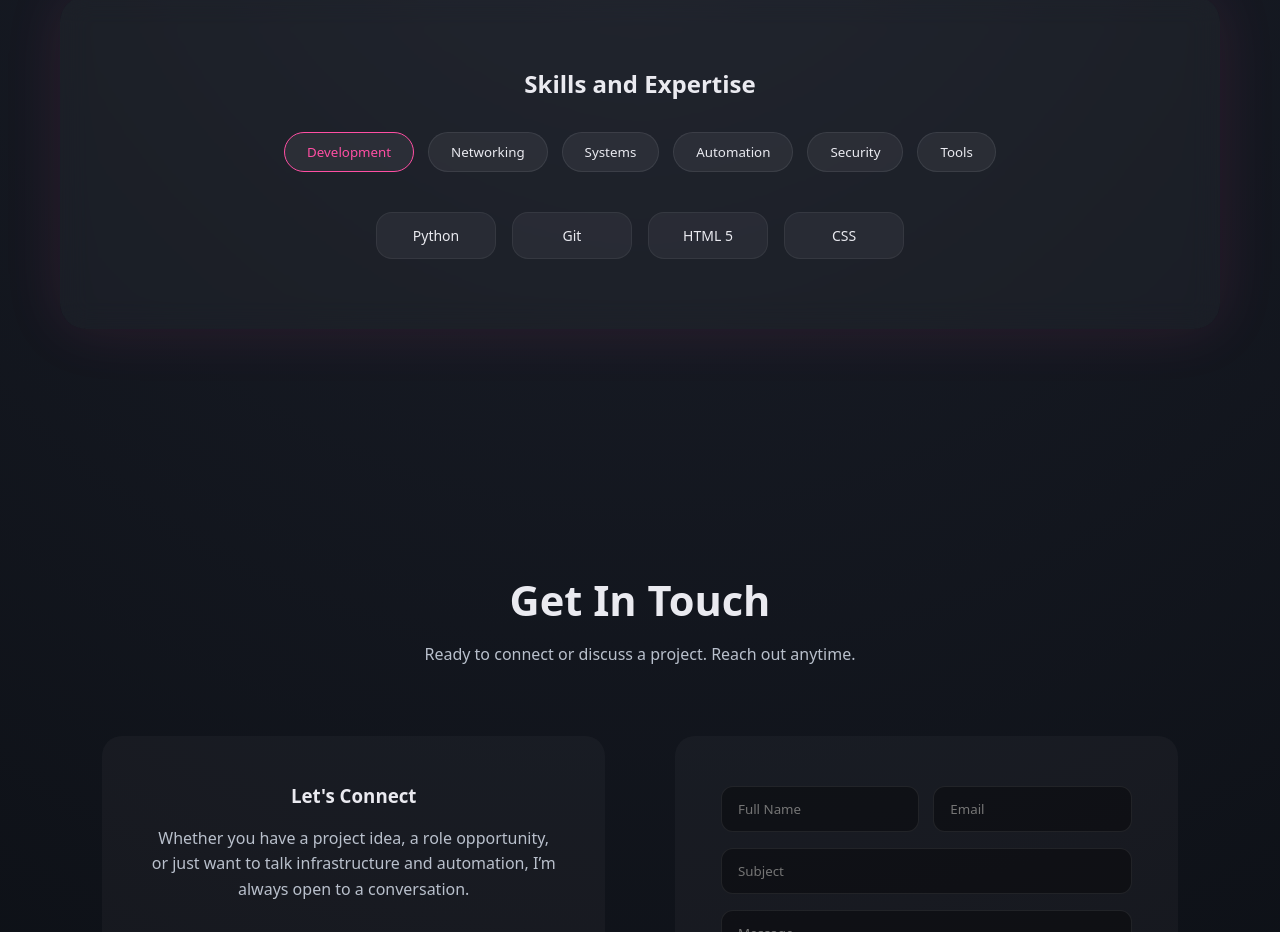
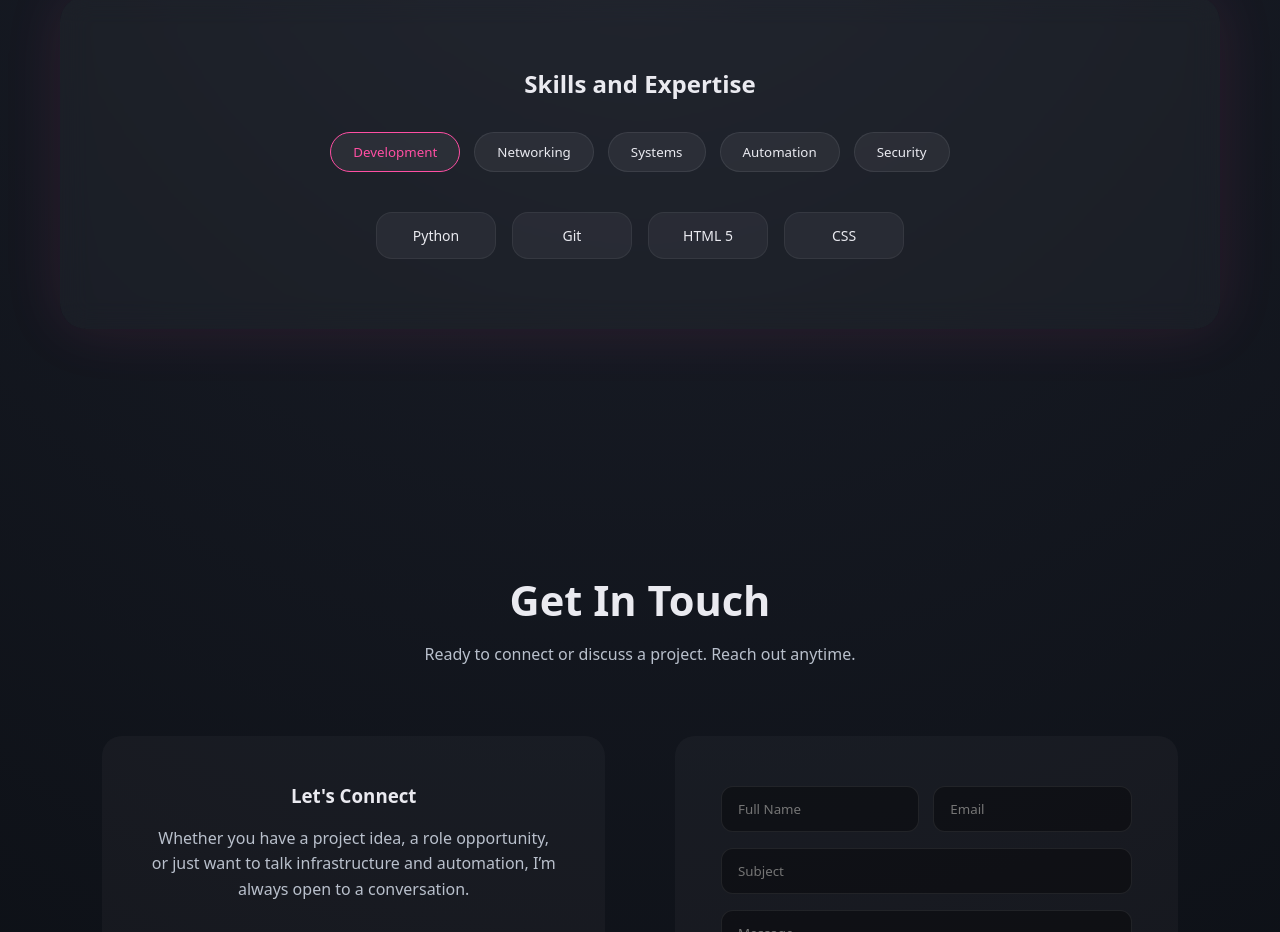
Before and after one commit to Divan-99/divanimmelman-site, a plain HTML site: page index.html in a window 1280 px wide. Shown: the part 1860-2792 px from the top of the page. Drawn offline with Linux system fonts and the light colour scheme.

Commit message:
Remove 'Tools' button from tabs
Removed the 'Tools' button from the tab section.

```diff
--- a/index.html
+++ b/index.html
@@ -94,7 +94,6 @@
             <button class="tab" data-group="systems">Systems</button>
             <button class="tab" data-group="automation">Automation</button>
             <button class="tab" data-group="security">Security</button>
-            <button class="tab" data-group="tools">Tools</button>
         </div>
 
         <div class="skill-content">
```
